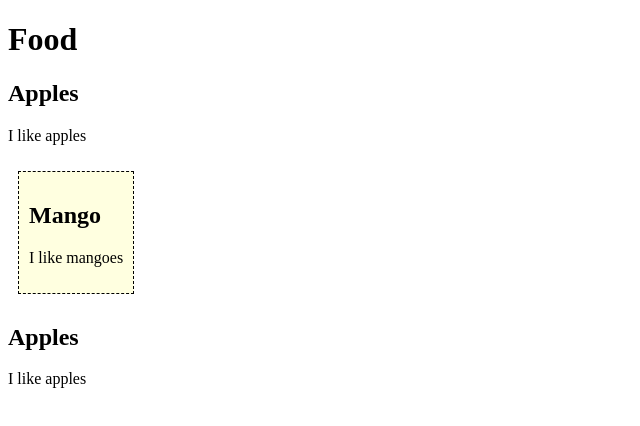
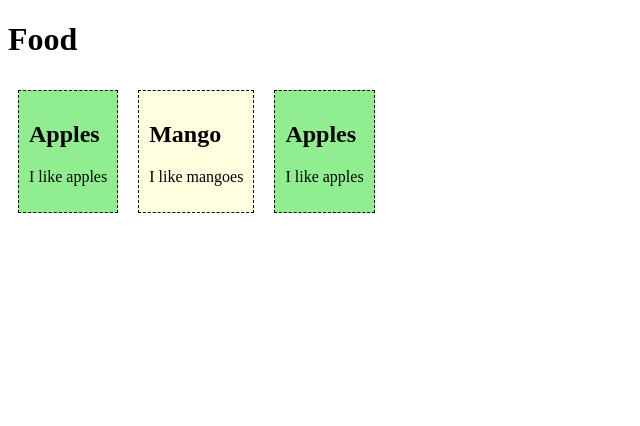
Before and after one commit to joegenequ/vue3, a Vue app in the folder firstsfc/: page / in a window 1280 px wide. Shown: the top 426 px of the page, without its empty margins (0-640 px from the left). Built offline with nearby package versions, Linux system fonts and the light colour scheme.

Commit message:
edited css

```diff
--- a/firstsfc/src/components/FoodItem.vue
+++ b/firstsfc/src/components/FoodItem.vue
@@ -1,5 +1,5 @@
 <template>
-    <div class="mystyle">
+    <div class="apple">
       <h2>{{ name }}</h2>
       <p>{{ message }}</p>
     </div>
@@ -17,7 +17,7 @@
   </script>
 
   <style>
-    #app >mystyle {
+    .apple {
     border: dashed black 1px;
     display: inline-block;
     margin: 10px;
```
